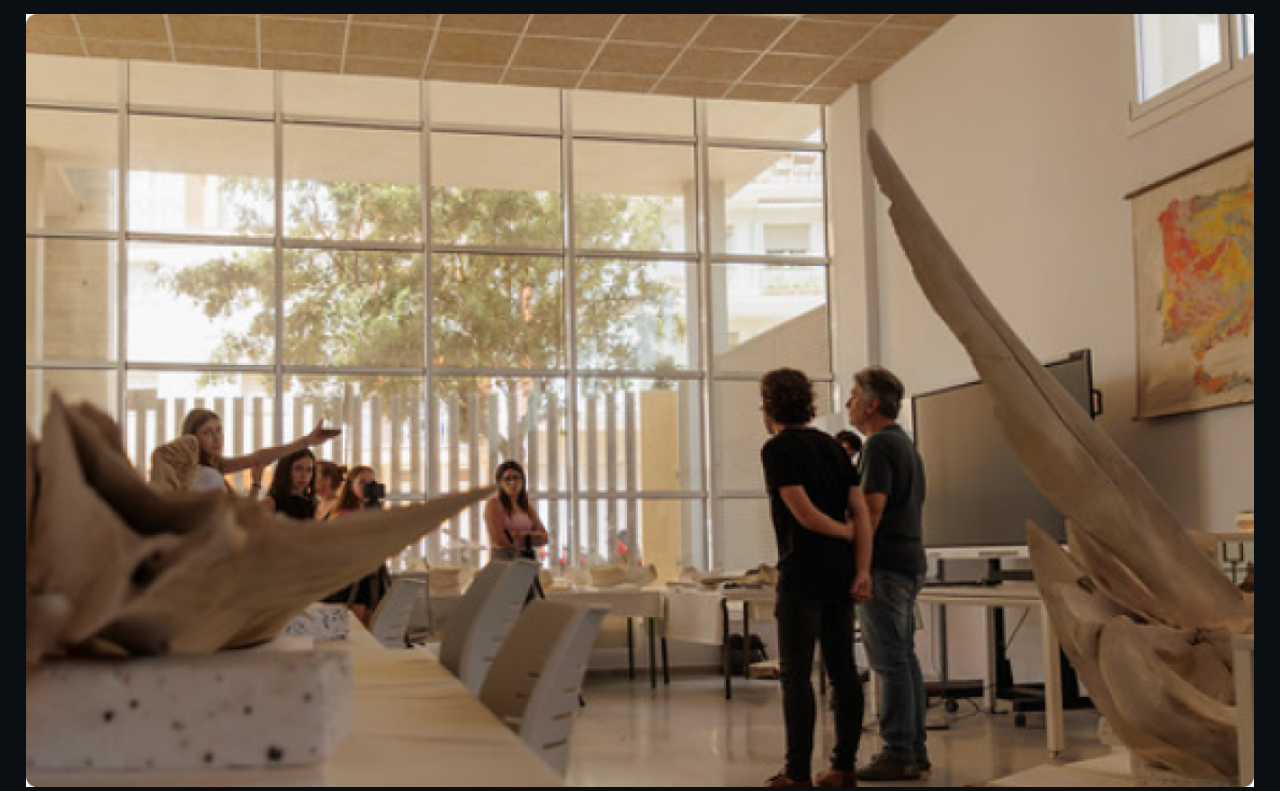
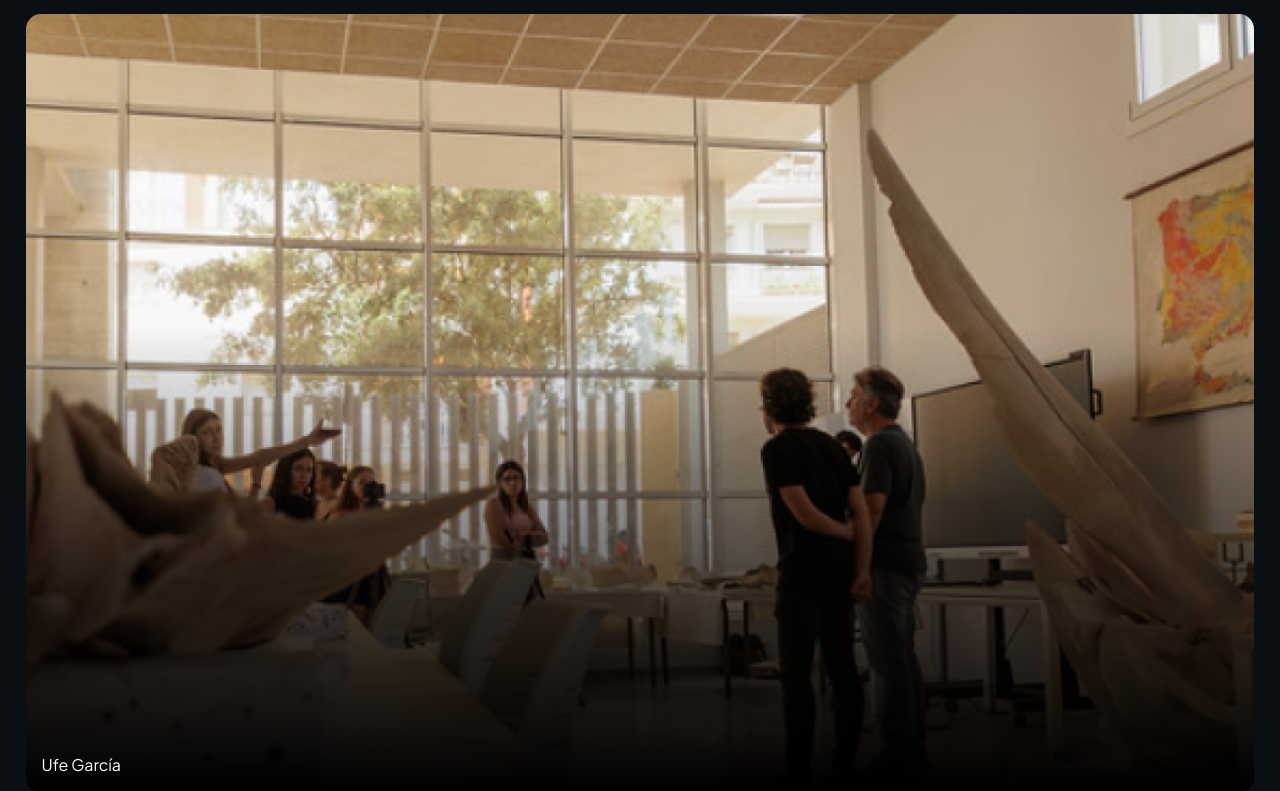
Before and after one commit to GuillemBagur/diw-whale-project, a plain HTML site: page ud1/act5/portfolio.html in a window 1280 px wide. Shown: the part 167-958 px from the top of the page. Drawn offline with Linux system fonts and the light colour scheme; files whose address does not match are found by name.

Commit message:
add author to hero image in portfolio section

```diff
--- a/scss/mixins.scss
+++ b/scss/mixins.scss
@@ -40,3 +40,16 @@
     color: $white;
     font-size: $font_size;
 }
+
+@mixin gradient-shadow {
+    content: "";
+    position: absolute;
+    bottom: 0;
+    left: 0;
+    width: 100%;
+    height: 60%;
+    background-image: linear-gradient(rgba(0, 0, 0, 0), rgba(0, 0, 0, 1));
+    z-index: 1;
+    border-bottom-right-radius: 12px;
+    border-bottom-left-radius: 12px;
+}
--- a/scss/styles.scss
+++ b/scss/styles.scss
@@ -42,7 +42,7 @@ img {
     }
 
     &__links {
-        @include horizontal-ul($height: 100%, $width: auto, $justify_content: auto, $align_items: center, $gap: 5rem, $overflow: hidden,);
+        @include horizontal-ul($height: 100%, $width: auto, $justify_content: auto, $align_items: center, $gap: 5rem, $overflow: hidden, );
         margin-right: 3rem;
     }
 
@@ -96,10 +96,17 @@ img {
     }
 
     &__portfolio-picture-wrapper {
+        position: relative;
         display: block;
         margin: auto;
         height: 93%;
         width: 96%;
+        border-radius: 15px;
+        margin-bottom: 3rem;
+
+        &::before {
+            @include gradient-shadow;
+        }
     }
 
     &__portfolio-picture,
@@ -108,6 +115,19 @@ img {
         height: 100%;
         width: 100%;
         border-radius: inherit;
+    }
+
+    &__portfolio-picture-author {
+        position: absolute;
+        left: 1rem;
+        bottom: 1rem;
+        color: white;
+        font-size: 1rem;
+        z-index: 3;
+        width: 80%;
+        white-space: nowrap;
+        overflow: hidden;
+        text-overflow: ellipsis;
     }
 }
 
@@ -448,16 +468,7 @@ img {
 
 
     &::before {
-        content: "";
-        position: absolute;
-        bottom: 0;
-        left: 0;
-        width: 100%;
-        height: 60%;
-        background-image: linear-gradient(rgba(0, 0, 0, 0), rgba(0, 0, 0, 1));
-        z-index: 1;
-        border-bottom-right-radius: 12px;
-        border-bottom-left-radius: 12px;
+        @include gradient-shadow;
     }
 }
 
```
Also changed, not shown: css/styles.css, 1 other file.
